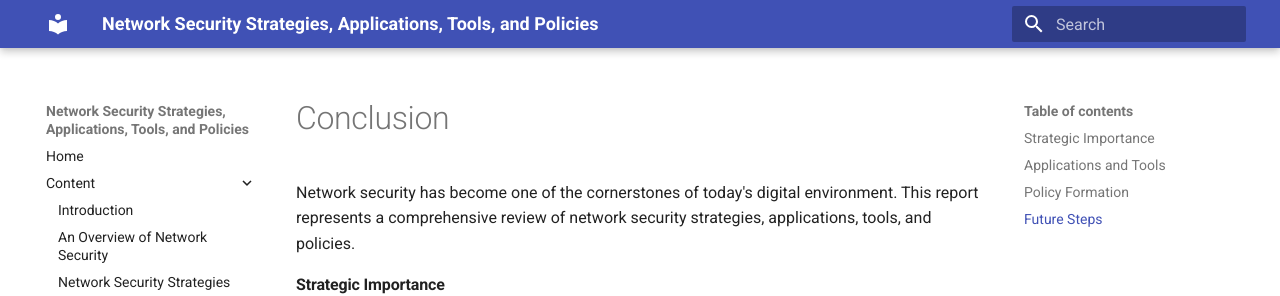
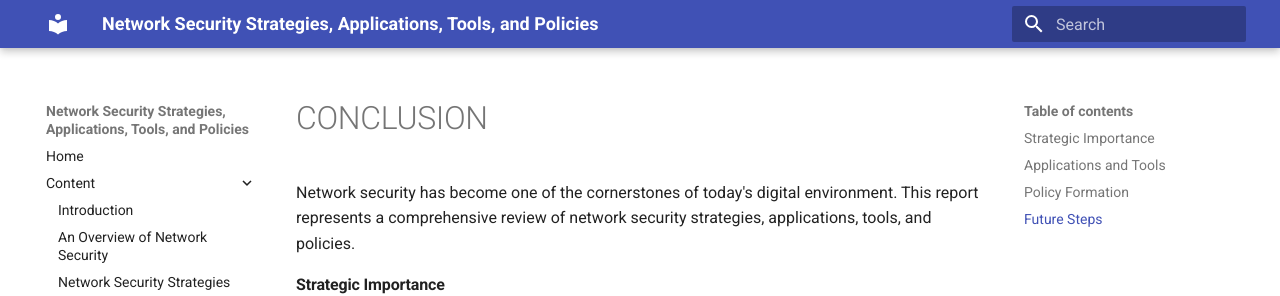
Before and after one commit to zeynepdanis/Network-Security, an MkDocs documentation site: the page built from docs/Content/Conclusion.md, in a window 1280 px wide and 1109 px high. Shown: the top 296 px of the window. Built offline with MkDocs 1.6.1 and Material for MkDocs 9.7.7, drawn with Linux system fonts in a browser that asks for light colours; old or Windows-style settings are respelled for this version of MkDocs.

```diff
--- a/docs/Content/Conclusion.md
+++ b/docs/Content/Conclusion.md
@@ -1,5 +1,5 @@
 
-# Conclusion
+# CONCLUSION
 
 Network security has become one of the cornerstones of today's digital environment. This report represents a comprehensive review of network security strategies, applications, tools, and policies.
 
```
